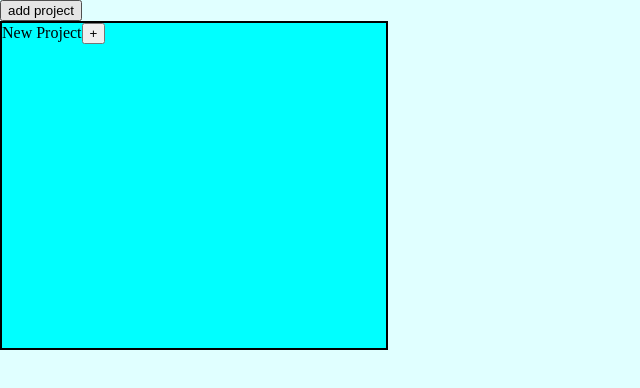
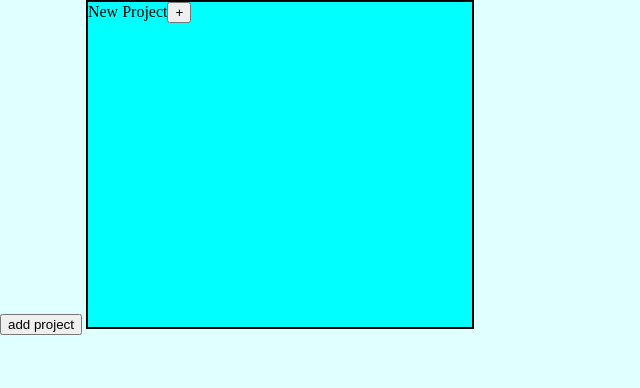
Before and after one commit to 25garcial/todo-list, a plain HTML site: page index.html in a window 1280 px wide. Both pictures are taken after a click on the button "add project". Shown: the whole page, without its empty margins (0-640 px from the left). Drawn offline with Linux system fonts and the light colour scheme.

Commit message:
Update style.css

```diff
--- a/style.css
+++ b/style.css
@@ -1,10 +1,10 @@
 .container{
     background-color: lightcyan;
     position: fixed;
-    left:0;
-    right:0;
-    bottom:0;
-    top:0;
+    left: 0;
+    right: 0;
+    bottom: 0;
+    top: 0;
 }
 .project{
     background-color: cyan;
@@ -12,9 +12,12 @@
     height: 40%;
     border-style:solid;
     border-width: 2px;
+    overflow:auto;
     padding-bottom: 5px;
+    display:inline-block;
 }
 .toDo{
+
     background-color:lightgray;
     border-style:solid;
     border-width:1px;
@@ -22,5 +25,5 @@
     margin-bottom: 2px;
 }
 .toDoRemoveButton{
-    float:right;
+  float: right;
 }
```
